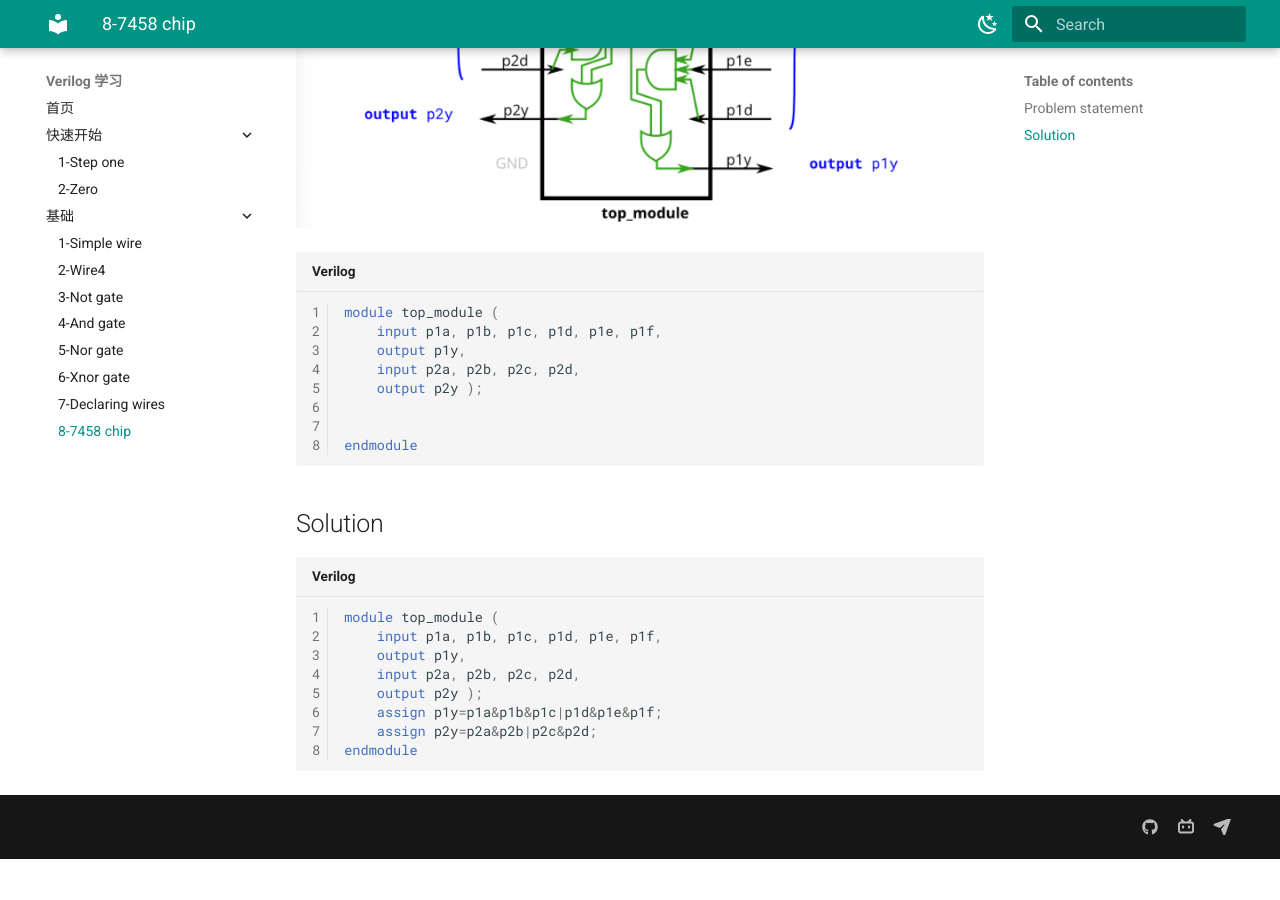
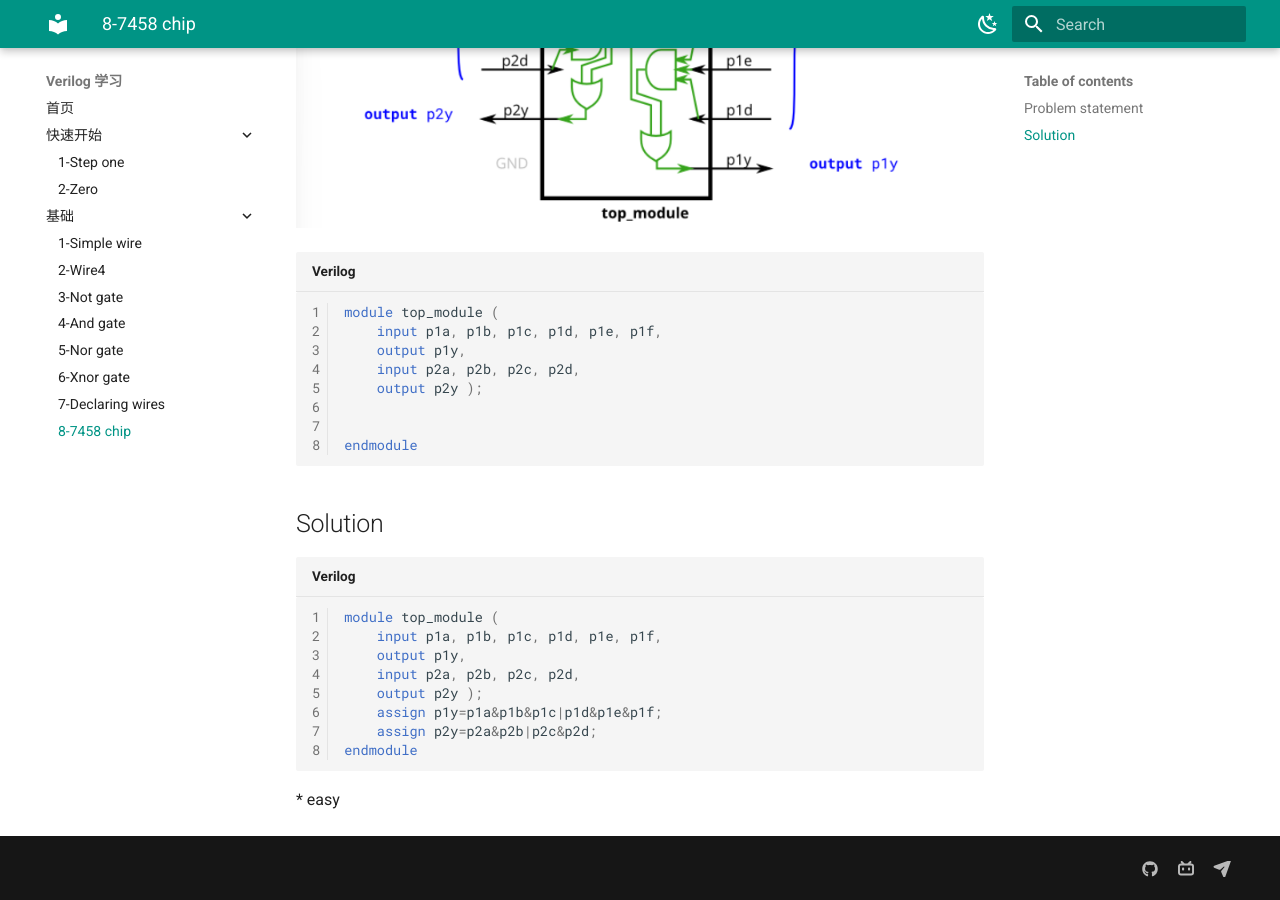
Before and after one commit to ZichaoZhu/zichaozhu.github.io, an MkDocs documentation site: the page built from docs/blog/verilog/Basic/8-7458 chip.md, in a window 1280 px wide and 900 px high, scrolled down 577 px. Built offline with MkDocs 1.6.1 and Material for MkDocs 9.7.7, drawn with Linux system fonts in a browser that asks for light colours; before the commit the page ends 1436 px from its top, so only the background shows below that.

Commit message:
基础部分完成

````diff
--- a/docs/blog/verilog/Basic/8-7458 chip.md
+++ b/docs/blog/verilog/Basic/8-7458 chip.md
@@ -29,3 +29,4 @@ module top_module (
     assign p2y=p2a&p2b|p2c&p2d;
 endmodule
 ```
+* easy
````
